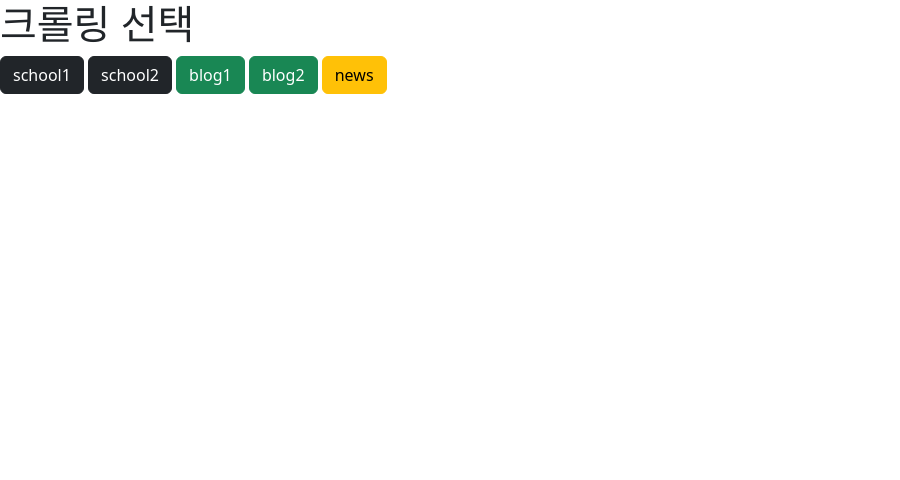
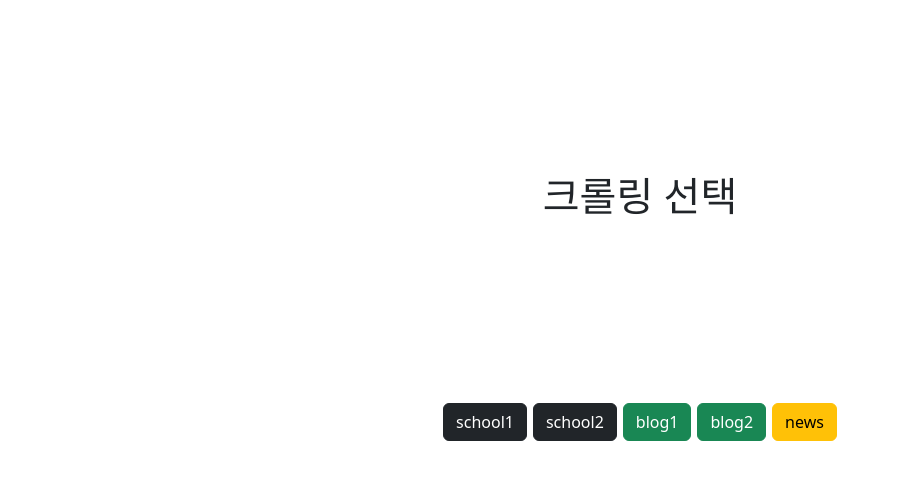
Before and after one commit to Lee-DoHa/NHN_Edu_ssignment, a Django app: page / in a window 1280 px wide. Shown: the top 480 px of the page, without its empty margins (0-900 px from the left). Run offline with Django 4.2, Linux system fonts and the light colour scheme.

Commit message:
Fix index.html

```diff
--- a/doha/main/templates/index.html
+++ b/doha/main/templates/index.html
@@ -7,15 +7,16 @@
     <link href="https://cdn.jsdelivr.net/npm/bootstrap@5.3.0-alpha1/dist/css/bootstrap.min.css" rel="stylesheet" integrity="sha384-GLhlTQ8iRABdZLl6O3oVMWSktQOp6b7In1Zl3/Jr59b6EGGoI1aFkw7cmDA6j6gD" crossorigin="anonymous">
   </head>
   <body>
-    <h1>크롤링 선택</h1>
-
-
-    <a href="{% url 'school1' %}"><button type="button" class="btn btn-dark">school1</button></a>
-    <a href="{% url 'school2' %}"><button type="button" class="btn btn-dark">school2</button></a>
-    <a href="{% url 'blog1' %}"><button type="button" class="btn btn-success">blog1</button></a>
-    <a href="{% url 'blog2' %}"><button type="button" class="btn btn-success">blog2</button></a>
-    <a href="{% url 'news' %}"><button type="button" class="btn btn-warning">news</button></a>
-
+    <div style="display: flex; justify-content: center; align-items: center; min-height: 50vh;">
+      <h1>크롤링 선택</h1>
+    </div>
+    <div style="display: flex; justify-content: center; align-items: center;">
+      <a style="margin: 3px;" href="{% url 'school1' %}"><button type="button" class="btn btn-dark">school1</button></a>
+      <a style="margin: 3px;" href="{% url 'school2' %}"><button type="button" class="btn btn-dark">school2</button></a>
+      <a style="margin: 3px;" href="{% url 'blog1' %}"><button type="button" class="btn btn-success">blog1</button></a>
+      <a style="margin: 3px;" href="{% url 'blog2' %}"><button type="button" class="btn btn-success">blog2</button></a>
+      <a style="margin: 3px;" href="{% url 'news' %}"><button type="button" class="btn btn-warning">news</button></a>
+    </div>
     <script src="https://cdn.jsdelivr.net/npm/bootstrap@5.3.0-alpha1/dist/js/bootstrap.bundle.min.js" integrity="sha384-w76AqPfDkMBDXo30jS1Sgez6pr3x5MlQ1ZAGC+nuZB+EYdgRZgiwxhTBTkF7CXvN" crossorigin="anonymous"></script>
     <script src="https://cdn.jsdelivr.net/npm/@popperjs/core@2.11.6/dist/umd/popper.min.js" integrity="sha384-oBqDVmMz9ATKxIep9tiCxS/Z9fNfEXiDAYTujMAeBAsjFuCZSmKbSSUnQlmh/jp3" crossorigin="anonymous"></script>
     <script src="https://cdn.jsdelivr.net/npm/bootstrap@5.3.0-alpha1/dist/js/bootstrap.min.js" integrity="sha384-mQ93GR66B00ZXjt0YO5KlohRA5SY2XofN4zfuZxLkoj1gXtW8ANNCe9d5Y3eG5eD" crossorigin="anonymous"></script>
```
Also changed, not shown: 1 other file.
